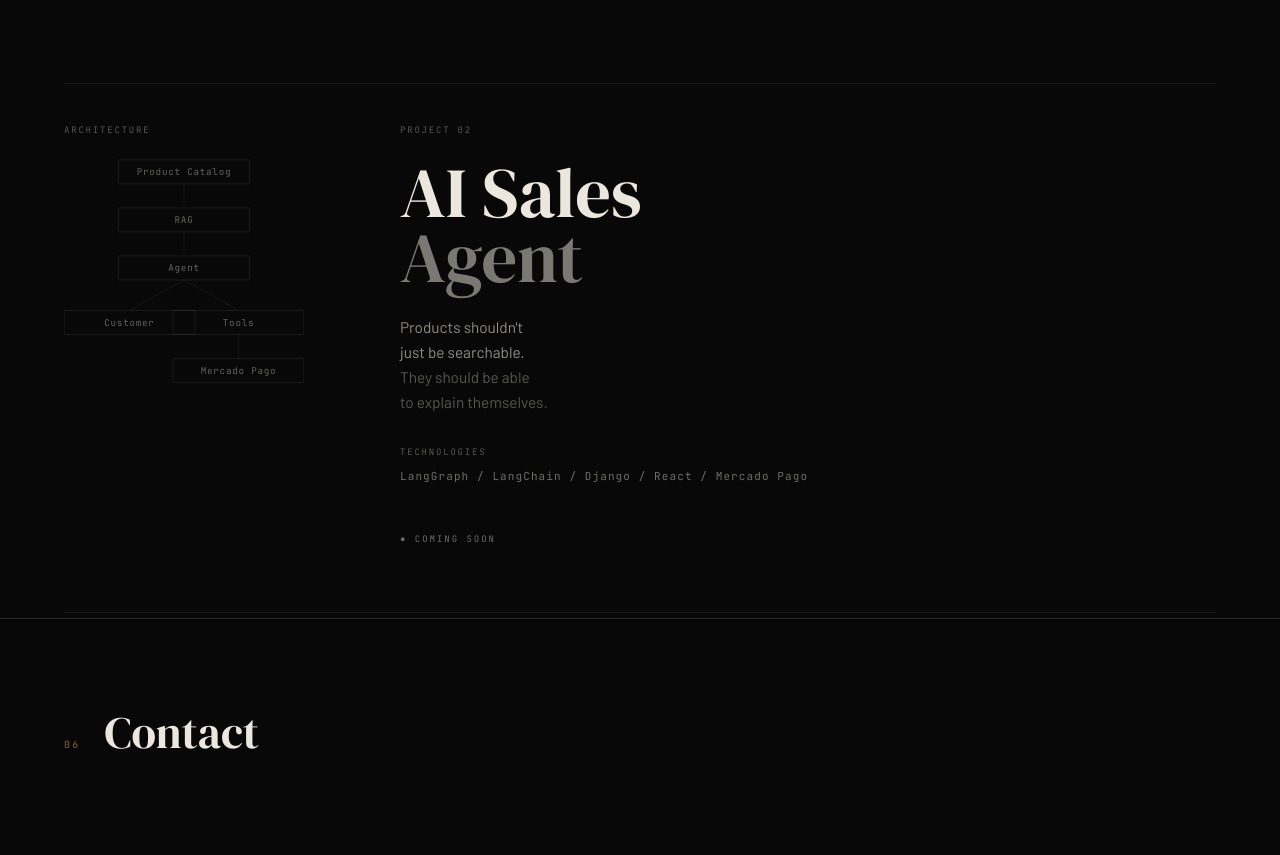
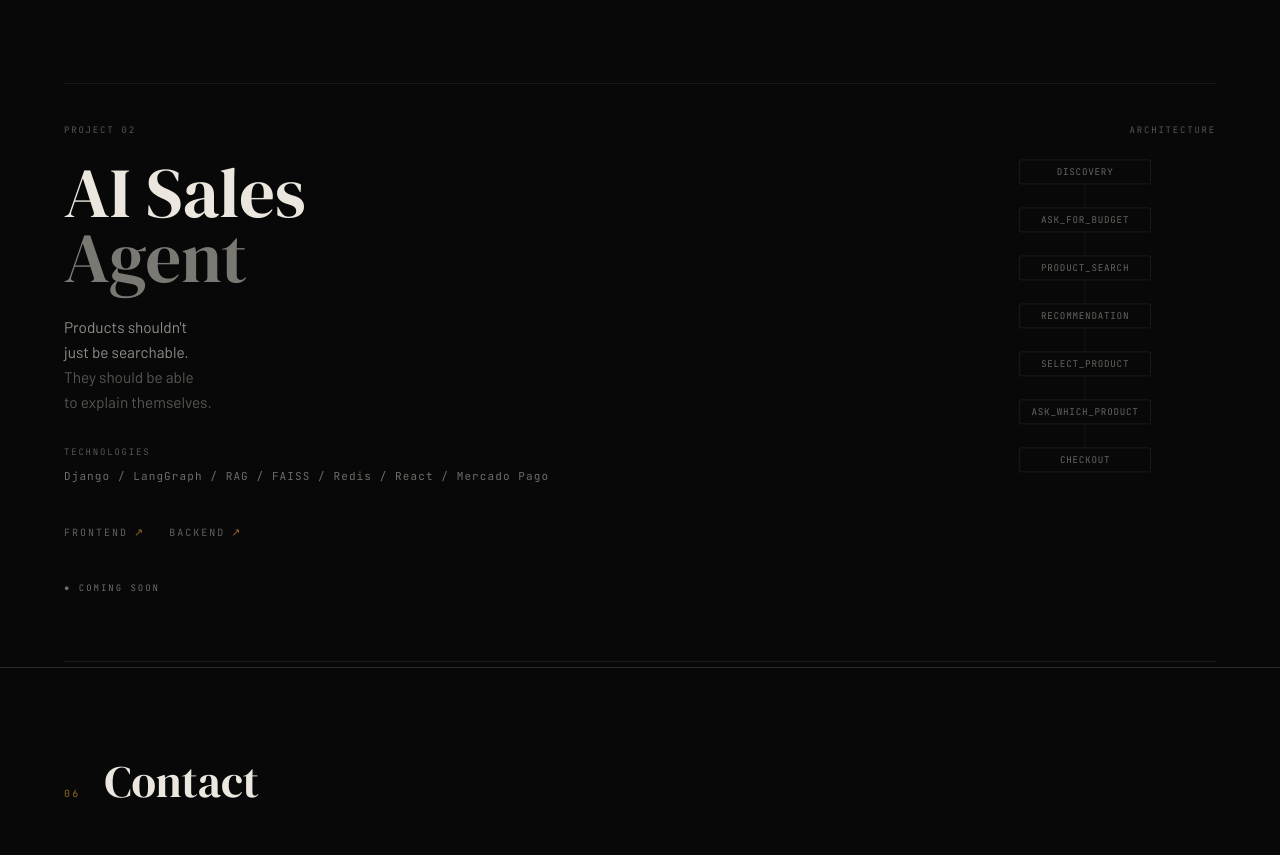
Before and after one commit to joaquims45/portfolio, a React (Vite) app: page / in a window 1280 px wide. Shown: the part 5180-6035 px from the top of the page. Built offline with nearby package versions, Linux system fonts and the light colour scheme.

Commit message:
update work

```diff
--- a/src/components/Work.tsx
+++ b/src/components/Work.tsx
@@ -121,12 +121,13 @@ const sourceLensNodes: ArchNode[] = [
 /* ─── Project 02 — AI Sales Agent ─── */
 
 const salesAgentNodes: ArchNode[] = [
-  { label: 'Product Catalog', x: 110, y: 10, to: [1] },
-  { label: 'RAG', x: 110, y: 54, to: [2] },
-  { label: 'Agent', x: 110, y: 98, to: [3, 4] },
-  { label: 'Customer', x: 60, y: 148, to: [] },
-  { label: 'Tools', x: 160, y: 148, to: [5] },
-  { label: 'Mercado Pago', x: 160, y: 192, to: [] },
+  { label: 'DISCOVERY', x: 100, y: 10, to: [1] },
+  { label: 'ASK_FOR_BUDGET', x: 100, y: 54, to: [2] },
+  { label: 'PRODUCT_SEARCH', x: 100, y: 98, to: [3] },
+  { label: 'RECOMMENDATION', x: 100, y: 142, to: [4] },
+  { label: 'SELECT_PRODUCT', x: 100, y: 186, to: [5] },
+  { label: 'ASK_WHICH_PRODUCT', x: 100, y: 230, to: [6] },
+  { label: 'CHECKOUT', x: 100, y: 274, to: [] },
 ];
 
 /* ─── Label component ─── */
@@ -265,16 +266,8 @@ export default function Work() {
           }}
         />
 
-        {/* Different composition: centered text, arch on left */}
-        <div className="grid grid-cols-1 lg:grid-cols-[auto_1fr] gap-10 lg:gap-24 items-start">
-
-          {/* Left: architecture */}
-          <div className="flex flex-col gap-3 lg:min-w-[200px]">
-            <Label>{t.work.architecture}</Label>
-            <MiniDiagram nodes={salesAgentNodes} active={hovered === 2} />
-          </div>
-
-          {/* Right: content */}
+        <div className="grid grid-cols-1 lg:grid-cols-[1fr_auto] gap-10 lg:gap-20">
+          {/* Left: content */}
           <div className="flex flex-col gap-6">
             <Label>{t.work.projectLabel} 02</Label>
 
@@ -298,13 +291,38 @@ export default function Work() {
             <div className="flex flex-col gap-2 mt-2">
               <Label>{t.work.technologies}</Label>
               <p className="font-mono text-[11px] tracking-[0.1em] text-ink/45">
-                LangGraph / LangChain / Django / React / Mercado Pago
+                Django / LangGraph / RAG / FAISS / Redis / React / Mercado Pago
               </p>
             </div>
 
-            <div className="mt-4">
+            <div className="flex flex-wrap items-center gap-6 mt-4">
+              <a
+                href="https://github.com/joaquims45/sales-workflow-front"
+                target="_blank"
+                rel="noopener noreferrer"
+                className="font-mono text-[10px] tracking-[0.2em] text-ink/40 hover:text-signal transition-colors duration-200 flex items-center gap-1.5"
+              >
+                FRONTEND <span className="text-signal/70 text-[11px]">↗</span>
+              </a>
+              <a
+                href="https://github.com/joaquims45/sales-workflow-back"
+                target="_blank"
+                rel="noopener noreferrer"
+                className="font-mono text-[10px] tracking-[0.2em] text-ink/40 hover:text-signal transition-colors duration-200 flex items-center gap-1.5"
+              >
+                BACKEND <span className="text-signal/70 text-[11px]">↗</span>
+              </a>
+            </div>
+
+            <div className="mt-2">
               <StatusBadge variant="comingSoon" label={t.work.status.comingSoon} />
             </div>
+          </div>
+
+          {/* Right: architecture */}
+          <div className="flex flex-col gap-3 lg:items-end">
+            <Label>{t.work.architecture}</Label>
+            <MiniDiagram nodes={salesAgentNodes} active={hovered === 2} />
           </div>
         </div>
 
```
